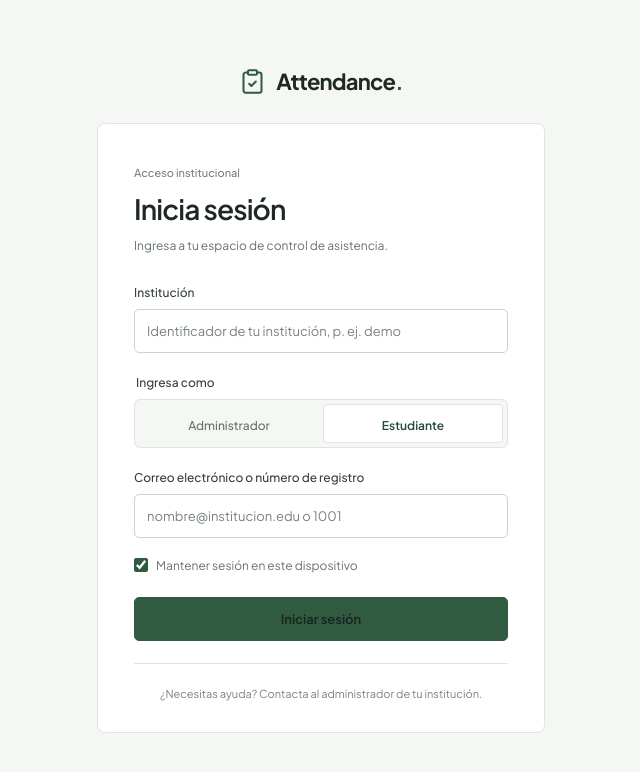
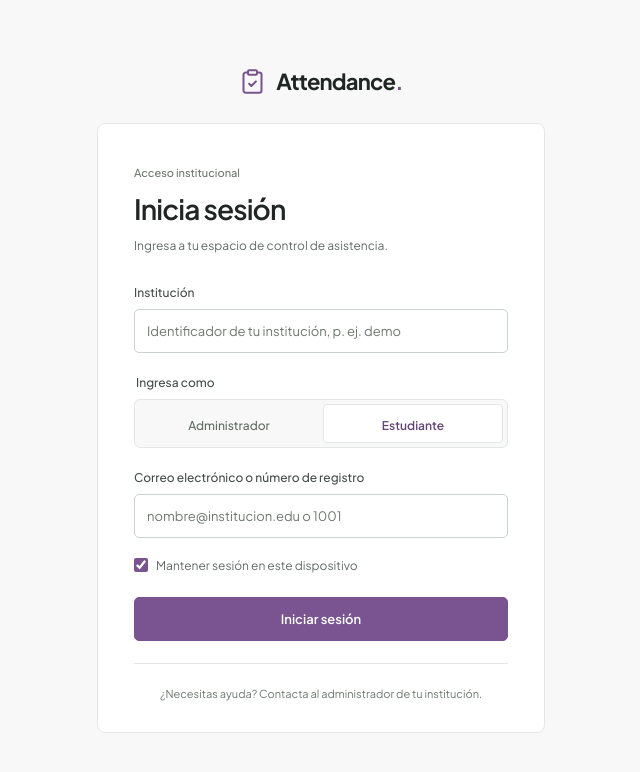
Before and after one commit to Jalter-ego/attendance-web, a React (Vite) app: page /login in a window 1280 px wide. Shown: the top 772 px of the page, without its empty margins (319-959 px from the left). Built offline with nearby package versions, Linux system fonts and the light colour scheme; no server answers.

Commit message:
user-interface-design-update/ Refactor styles for improved UI consistency and accessibility across components.

```diff
--- a/src/styles/page.css
+++ b/src/styles/page.css
@@ -17,9 +17,6 @@
   letter-spacing: 1.4px;
   text-transform: uppercase;
 }
-
-/* Título del contenido, debajo del título de la sección en la barra superior */
-.page-title { margin: 0 0 var(--space-5); font-size: var(--text-xl); font-weight: 600; letter-spacing: -0.5px; line-height: 1.25; }
 
 .page-status { margin: var(--space-7) 0; color: var(--color-text-body); font-size: var(--text-md); }
 
@@ -54,15 +51,17 @@
 }
 
 .primary-button {
+  min-height: 40px;
   padding: 9px 14px;
   border: 1px solid var(--color-brand);
-  color: #fff;
+  color: var(--color-on-brand);
   background: var(--color-brand);
 }
 
 .primary-button:hover:not(:disabled) { border-color: var(--color-brand-stronger); background: var(--color-brand-stronger); }
 
 .secondary-button {
+  min-height: 40px;
   padding: 9px 14px;
   border: 1px solid var(--color-border-strong);
   color: var(--color-text-strong);
@@ -129,7 +128,7 @@
 
 .filter-field select:focus,
 .filter-field input:focus,
-.search-field input:focus { border-color: var(--color-brand-ring); outline: 0; box-shadow: 0 0 0 3px rgb(84 133 104 / 12%); }
+.search-field input:focus { border-color: var(--color-brand-ring); outline: 0; box-shadow: var(--focus-shadow); }
 
 /* Buscador con lupa, como el de la referencia */
 .search-field { position: relative; display: block; }
@@ -155,6 +154,7 @@
   margin: 0 0 var(--space-5);
   border: 1px solid var(--color-border);
   border-radius: var(--radius-md);
+  background: var(--color-surface);
 }
 
 .summary-card { padding: var(--space-4) var(--space-5); }
--- a/src/styles/tokens.css
+++ b/src/styles/tokens.css
@@ -1,38 +1,38 @@
-/* Tokens de diseño.
- * Los valores salen de la pantalla de login ya aprobada (feature/login-screen),
- * extraídos para que las vistas nuevas usen la misma paleta en lugar de repetir hex.
+/* Tema compartido. Cambia --color-brand para personalizar el acento de la app.
+ * Sus variantes se calculan aquí; los colores de estado son independientes.
  */
 :root {
   /* Marca */
-  --color-brand: #315b40;
-  --color-brand-strong: #234b35;
-  --color-brand-stronger: #1b3e2b;
-  --color-brand-soft: #4d795d;
-  --color-brand-muted: #53745f;
-  --color-brand-ring: #6c997a;
+  --color-brand: #7a5491;
+  --color-brand-strong: color-mix(in srgb, var(--color-brand), black 18%);
+  --color-brand-stronger: color-mix(in srgb, var(--color-brand), black 30%);
+  --color-brand-soft: color-mix(in srgb, var(--color-brand), white 15%);
+  --color-brand-muted: color-mix(in srgb, var(--color-brand), white 10%);
+  --color-brand-ring: color-mix(in srgb, var(--color-brand), white 30%);
+  --color-on-brand: #fff;
 
   /* Texto */
-  --color-text: #182320;
-  --color-text-heading: #1d2922;
-  --color-text-strong: #26332b;
-  --color-text-label: #344139;
-  --color-text-body: #66736a;
-  --color-text-muted: #78837b;
+  --color-text: #242a27;
+  --color-text-heading: #202623;
+  --color-text-strong: #303733;
+  --color-text-label: #454d48;
+  --color-text-body: #626b65;
+  --color-text-muted: #6e7770;
   --color-text-subtle: #929d95;
 
   /* Superficies */
   --color-surface: #fff;
-  --color-surface-page: #f5f7f5;
-  --color-surface-selected: #f7faf7;
-  --color-surface-tint: #edf3ee;
-  --color-surface-tint-hover: #eaf0eb;
+  --color-surface-page: #f7f8f7;
+  --color-surface-selected: color-mix(in srgb, var(--color-brand), white 96%);
+  --color-surface-tint: color-mix(in srgb, var(--color-brand), white 92%);
+  --color-surface-tint-hover: color-mix(in srgb, var(--color-brand), white 88%);
 
   /* Bordes */
-  --color-border: #dfe5e0;
-  --color-border-strong: #e1e6e2;
-  --color-border-control: #c9d6cd;
-  --color-border-muted: #bac5bd;
-  --color-border-hover: #a8b9ad;
+  --color-border: #e4e8e5;
+  --color-border-strong: #d8ded9;
+  --color-border-control: #cbd2cd;
+  --color-border-muted: #b8c0ba;
+  --color-border-hover: #9ca99f;
 
   /* Estados de asistencia (alineados con los status del API) */
   --color-present: #2f6b45;
@@ -45,11 +45,11 @@
   --color-upcoming-bg: #eef1f4;
 
   /* Feedback */
-  --color-danger: #a3372f;
-  --color-danger-bg: #fbece9;
+  --color-danger: var(--color-absent);
+  --color-danger-bg: var(--color-absent-bg);
   --color-danger-border: #f0cdc7;
-  --color-success: #2f6b45;
-  --color-success-bg: #eaf4ed;
+  --color-success: var(--color-present);
+  --color-success-bg: var(--color-present-bg);
 
   /* Radios */
   --radius-sm: 7px;
@@ -79,10 +79,16 @@
   --text-lg: 16px;
   --text-xl: 20px;
   --text-2xl: 34px;
+  --text-page-title: 26px;
+  --text-page-title-mobile: 23px;
 
   /* Sombras y foco */
   --shadow-card: 0 1px 2px rgb(24 35 32 / 5%), 0 8px 24px rgb(24 35 32 / 4%);
-  --focus-ring: 3px solid rgb(69 133 90 / 24%);
+  --shadow-dialog: 0 20px 48px rgb(24 35 32 / 18%);
+  --color-backdrop: rgb(24 35 32 / 35%);
+  --focus-color: color-mix(in srgb, var(--color-brand), transparent 76%);
+  --focus-ring: 3px solid var(--focus-color);
+  --focus-shadow: 0 0 0 3px var(--focus-color);
 
   /* Transiciones */
   --transition: 150ms ease;
```
Also changed, not shown: src/styles/workspace.css (added, +40 -0 lines).
